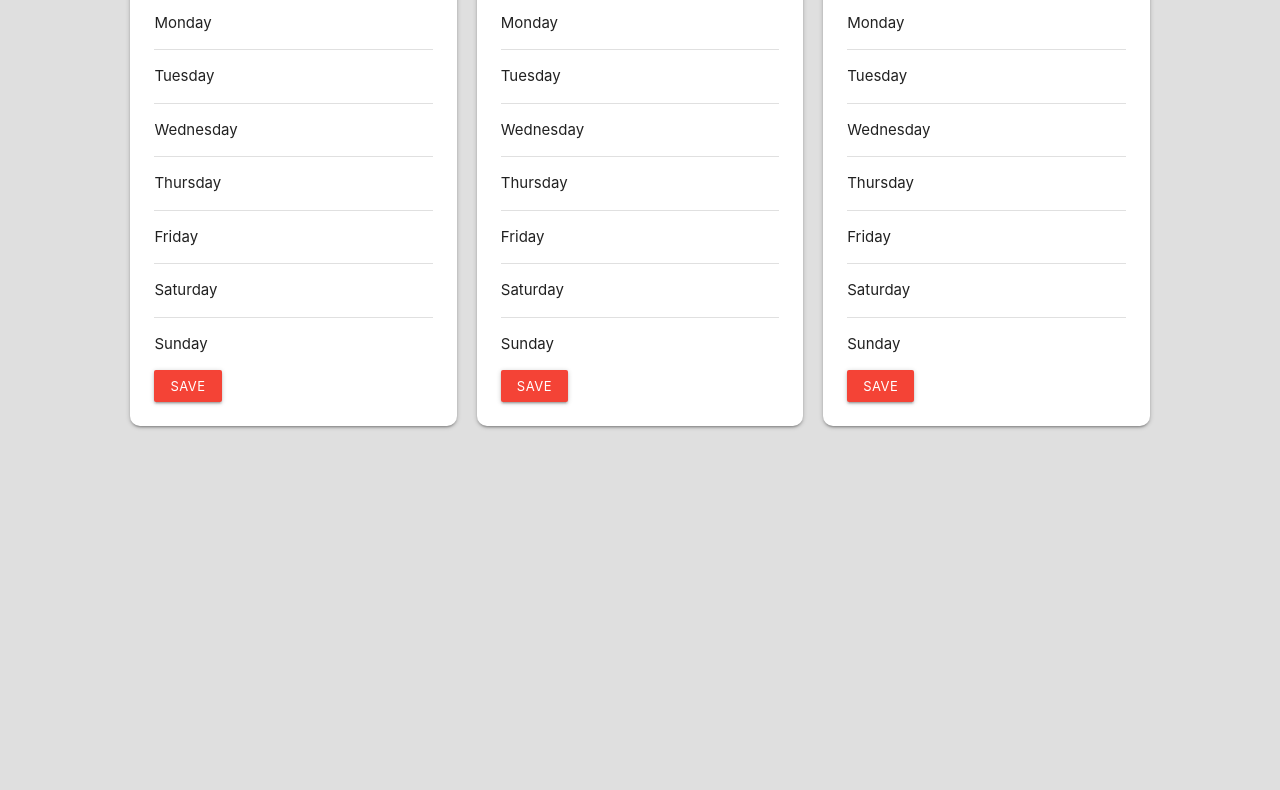
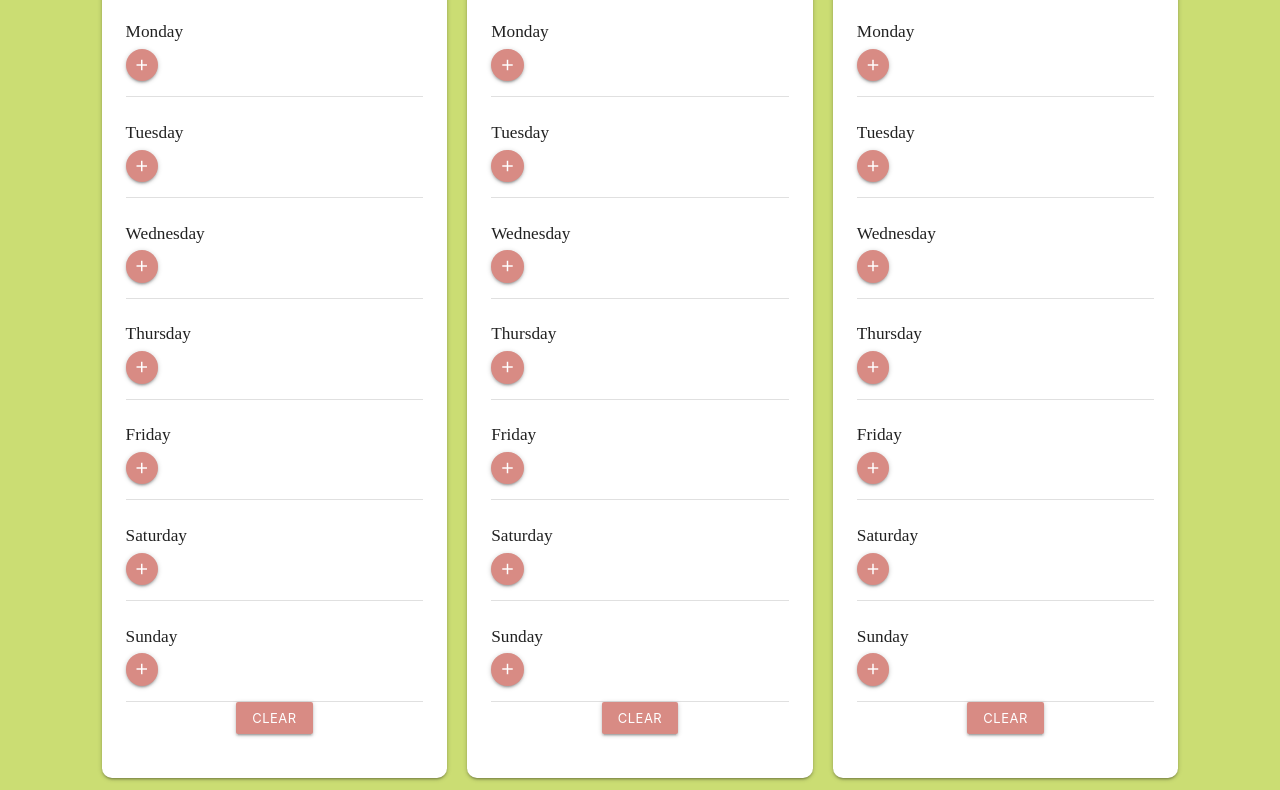
Before and after one commit to IsabellaKingson/chef-able, a plain HTML site: page planner.html in a window 1280 px wide. Shown: the part 248-1038 px from the top of the page. Before the commit the page ends 800 px from the top, so only its background shows below. Drawn offline with nearby package versions, Linux system fonts and the light colour scheme; a web font is replaced by a local one.

Commit message:
Modified CSS to match brand

```diff
--- a/assets/planner.css
+++ b/assets/planner.css
@@ -1,8 +1,15 @@
+:root {
+    --pinkie-melon: #d88b84;
+    --greenie-melon: #cbdd73;
+    --whiteness-melon: #ffffff;
+    --blackness-melon: #231520;
+}
 body {
-  background-color: #dfdfdf;
+  background-color: var(--greenie-melon);
+  font-family: 'Coustard', serif;
 }
 .container {
-  width: 85%;
+  width: 90%;
   display: flex;
   justify-content: center;
 }
@@ -11,3 +18,6 @@ body {
     margin: 10px;
     border-radius: 10px;
 }
+.btn-small {
+    background-color: var(--pinkie-melon);
+}
--- a/assets/styles.css
+++ b/assets/styles.css
@@ -0,0 +1,6 @@
+:root {
+    --pinkie-melon: #d88b84;
+    --greenie-melon: #cbdd73;
+    --whiteness-melon: #ffffff;
+    --blackness-melon: #231520;
+}
--- a/planner.html
+++ b/planner.html
@@ -3,6 +3,13 @@
   <head>
     <meta charset="UTF-8" />
     <meta name="viewport" content="width=device-width, initial-scale=1.0" />
+    <link rel="preconnect" href="https://fonts.googleapis.com" />
+    <link rel="preconnect" href="https://fonts.gstatic.com" crossorigin />
+    <link
+      href="https://fonts.googleapis.com/css2?family=Coustard:wght@400;900&display=swap"
+      rel="stylesheet"
+    />
+    <link href="https://fonts.googleapis.com/icon?family=Material+Icons" rel="stylesheet">
     <link
       rel="stylesheet"
       href="https://cdnjs.cloudflare.com/ajax/libs/materialize/1.0.0/css/materialize.min.css"
@@ -17,81 +24,199 @@
         <div class="card">
           <div class="card-content">
             <h4 class="center-align">Breakfast</h4>
-            <div class="section">Monday</div>
+            <div class="section">
+              <h6>Monday</h6>
+              <a class="btn-floating btn-small waves-effect waves-light dropdown-trigger" href="#" data-target="dropdown">
+                <i class="material-icons">add</i>
+              </a>
+            </div>
             <div class="divider"></div>
-            <div class="section">Tuesday</div>
+            <div class="section">
+              <h6>Tuesday</h6>
+              <a class="btn-floating btn-small waves-effect waves-light">
+                <i class="material-icons">add</i>
+              </a>
+          </div>
             <div class="divider"></div>
-            <div class="section">Wednesday</div>
+            <div class="section">
+              <h6>Wednesday</h6>
+              <a class="btn-floating btn-small waves-effect waves-light">
+                <i class="material-icons">add</i>
+              </a>
+            </div>
             <div class="divider"></div>
-            <div class="section">Thursday</div>
+            <div class="section">
+              <h6>Thursday</h6>
+              <a class="btn-floating btn-small waves-effect waves-light">
+                <i class="material-icons">add</i>
+              </a>
+            </div>
             <div class="divider"></div>
-            <div class="section">Friday</div>
+            <div class="section">
+              <h6>Friday</h6>
+              <a class="btn-floating btn-small waves-effect waves-light">
+                <i class="material-icons">add</i>
+              </a>
+            </div>
             <div class="divider"></div>
-            <div class="section">Saturday</div>
+            <div class="section">
+              <h6>Saturday</h6>
+              <a class="btn-floating btn-small waves-effect waves-light">
+                <i class="material-icons">add</i>
+              </a>
+            </div>
             <div class="divider"></div>
-            <div class="section">Sunday</div>
+            <div class="section">
+              <h6>Sunday</h6>
+              <a class="btn-floating btn-small waves-effect waves-light">
+                <i class="material-icons">add</i>
+              </a>
+            </div>
+            <div class="divider"></div>
+            <div class="buttons container row">
               <button
-              class="btn-small waves-effect waves-light red"
+                class="btn-small waves-effect waves-light"
                 type="submit"
                 name="action"
               >
-              Save
+                Clear
               </button>
+            </div>
           </div>
         </div>
 
         <div class="card">
             <div class="card-content">
                 <h4 class="center-align">Lunch</h4>
-            <div class="section">Monday</div>
+                <div class="section">
+                  <h6>Monday</h6>
+                  <a class="btn-floating btn-small waves-effect waves-light dropdown-trigger" href="#" data-target="dropdown">
+                    <i class="material-icons">add</i>
+                  </a>
+                </div>
                 <div class="divider"></div>
-            <div class="section">Tuesday</div>
+                <div class="section">
+                  <h6>Tuesday</h6>
+                  <a class="btn-floating btn-small waves-effect waves-light">
+                    <i class="material-icons">add</i>
+                  </a>
+              </div>
                 <div class="divider"></div>
-            <div class="section">Wednesday</div>
+                <div class="section">
+                  <h6>Wednesday</h6>
+                  <a class="btn-floating btn-small waves-effect waves-light">
+                    <i class="material-icons">add</i>
+                  </a>
+                </div>
                 <div class="divider"></div>
-            <div class="section">Thursday</div>
+                <div class="section">
+                  <h6>Thursday</h6>
+                  <a class="btn-floating btn-small waves-effect waves-light">
+                    <i class="material-icons">add</i>
+                  </a>
+                </div>
                 <div class="divider"></div>
-            <div class="section">Friday</div>
+                <div class="section">
+                  <h6>Friday</h6>
+                  <a class="btn-floating btn-small waves-effect waves-light">
+                    <i class="material-icons">add</i>
+                  </a>
+                </div>
                 <div class="divider"></div>
-            <div class="section">Saturday</div>
+                <div class="section">
+                  <h6>Saturday</h6>
+                  <a class="btn-floating btn-small waves-effect waves-light">
+                    <i class="material-icons">add</i>
+                  </a>
+                </div>
                 <div class="divider"></div>
-            <div class="section">Sunday</div>
+                <div class="section">
+                  <h6>Sunday</h6>
+                  <a class="btn-floating btn-small waves-effect waves-light">
+                    <i class="material-icons">add</i>
+                  </a>
+                </div>
+                <div class="divider"></div>
+                <div class="buttons container row">
                   <button
-              class="btn-small waves-effect waves-light red"
+                    class="btn-small waves-effect waves-light"
                     type="submit"
                     name="action"
                   >
-              Save
+                    Clear
                   </button>
+                </div>
               </div>
         </div>
         <div class="card">
             <div class="card-content">
                 <h4 class="center-align">Dinner</h4>
-            <div class="section">Monday</div>
+                <div class="section">
+                  <h6>Monday</h6>
+                  <a class="btn-floating btn-small waves-effect waves-light dropdown-trigger" href="#" data-target="dropdown">
+                    <i class="material-icons">add</i>
+                  </a>
+                </div>
                 <div class="divider"></div>
-            <div class="section">Tuesday</div>
+                <div class="section">
+                  <h6>Tuesday</h6>
+                  <a class="btn-floating btn-small waves-effect waves-light">
+                    <i class="material-icons">add</i>
+                  </a>
+              </div>
                 <div class="divider"></div>
-            <div class="section">Wednesday</div>
+                <div class="section">
+                  <h6>Wednesday</h6>
+                  <a class="btn-floating btn-small waves-effect waves-light">
+                    <i class="material-icons">add</i>
+                  </a>
+                </div>
                 <div class="divider"></div>
-            <div class="section">Thursday</div>
+                <div class="section">
+                  <h6>Thursday</h6>
+                  <a class="btn-floating btn-small waves-effect waves-light">
+                    <i class="material-icons">add</i>
+                  </a>
+                </div>
                 <div class="divider"></div>
-            <div class="section">Friday</div>
+                <div class="section">
+                  <h6>Friday</h6>
+                  <a class="btn-floating btn-small waves-effect waves-light">
+                    <i class="material-icons">add</i>
+                  </a>
+                </div>
                 <div class="divider"></div>
-            <div class="section">Saturday</div>
+                <div class="section">
+                  <h6>Saturday</h6>
+                  <a class="btn-floating btn-small waves-effect waves-light">
+                    <i class="material-icons">add</i>
+                  </a>
+                </div>
                 <div class="divider"></div>
-            <div class="section">Sunday</div>
+                <div class="section">
+                  <h6>Sunday</h6>
+                  <a class="btn-floating btn-small waves-effect waves-light">
+                    <i class="material-icons">add</i>
+                  </a>
+                </div>
+                <div class="divider"></div>
+                <div class="buttons container row">
                   <button
-              class="btn-small waves-effect waves-light red"
+                    class="btn-small waves-effect waves-light"
                     type="submit"
                     name="action"
                   >
-              Save
+                    Clear
                   </button>
                 </div>
               </div>
       </div>
     </main>
+    <ul id='dropdown' class='dropdown-content'>
+      <li><a href="#!">My Recipes</a></li>
+      <li><a href="#!">Favorite Recipes</a></li>
+      <li><a href="#!">Write in:<input type="text"></a></li>
+    </ul>
     <script src="https://cdnjs.cloudflare.com/ajax/libs/materialize/1.0.0/js/materialize.min.js"></script>
   </body>
 </html>
```
Lines whose indentation alone changed are shown as unchanged.
